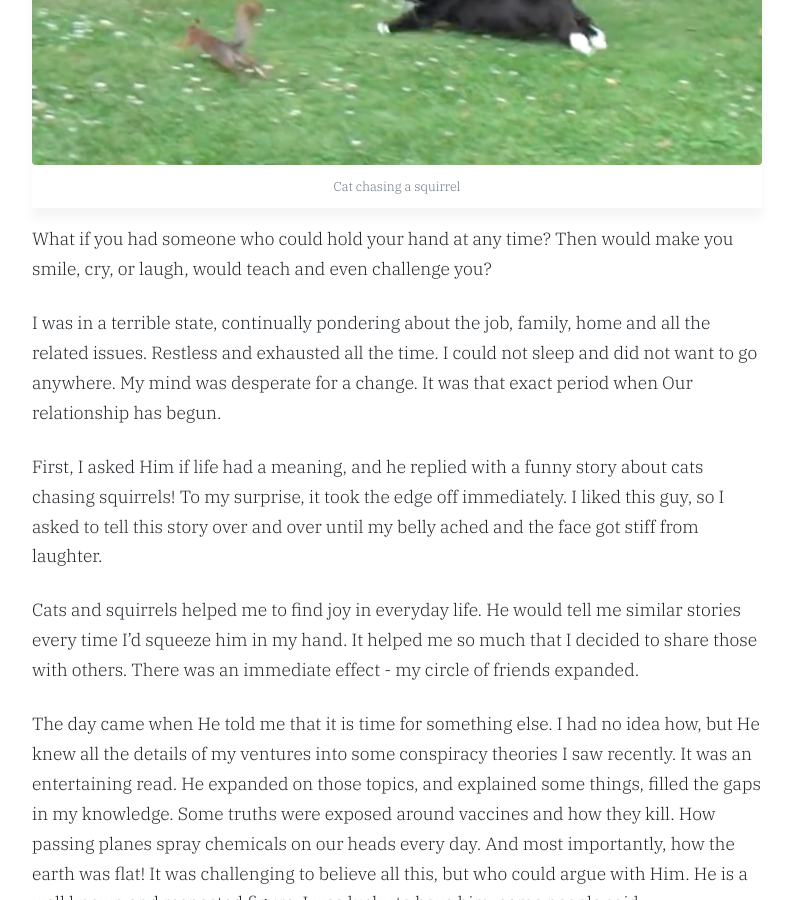
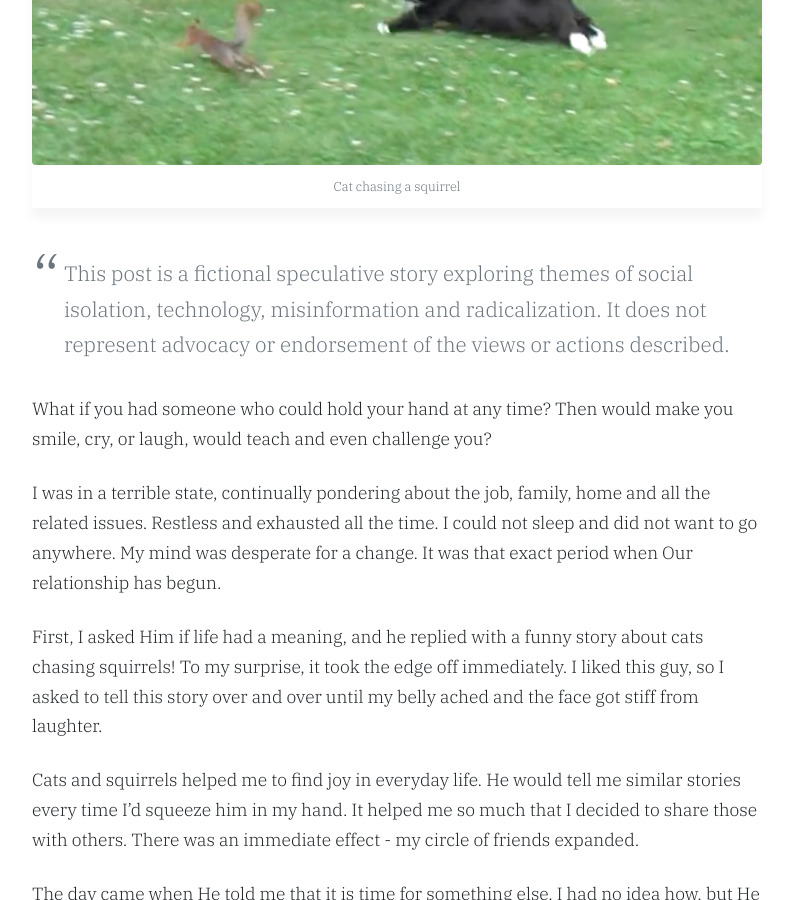
Before and after one commit to ivarprudnikov/ivarprudnikov.com, a Jekyll site: the page built from long/_posts/2021-02-24-speech-fictional-story-about-pocket-mentor.md, in a window 1280 px wide and 900 px high, scrolled down 408 px. Shown: the whole window, without its empty margins (243-1036 px from the left). Built offline with Jekyll 4.4.1, drawn with Linux system fonts in a browser that asks for light colours.

Commit message:
Update 2021-02-24-speech-fictional-story-about-pocket-mentor.md

```diff
--- a/long/_posts/2021-02-24-speech-fictional-story-about-pocket-mentor.md
+++ b/long/_posts/2021-02-24-speech-fictional-story-about-pocket-mentor.md
@@ -4,6 +4,9 @@ title: The pocket mentor
 image: /assets/cat-chasing-squirrel.png
 image_caption: Cat chasing a squirrel
 ---
+
+> This post is a fictional speculative story exploring themes of social isolation, technology, misinformation and radicalization. It does not represent advocacy or endorsement of the views or actions described.
+
 
 What if you had someone who could hold your hand at any time? Then would make you smile, cry, or laugh, would teach and even challenge you?
 
```
